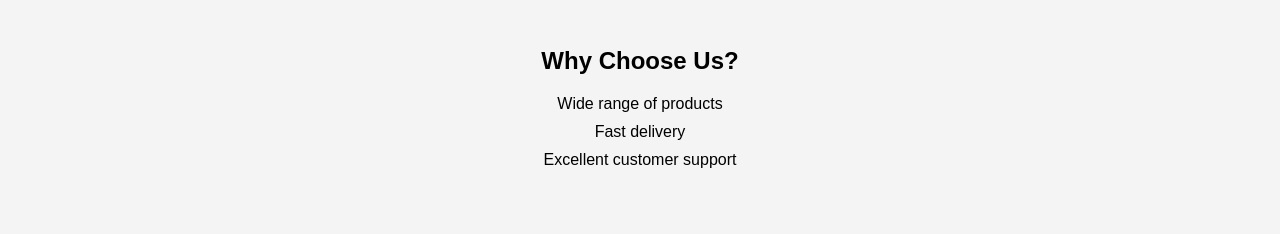
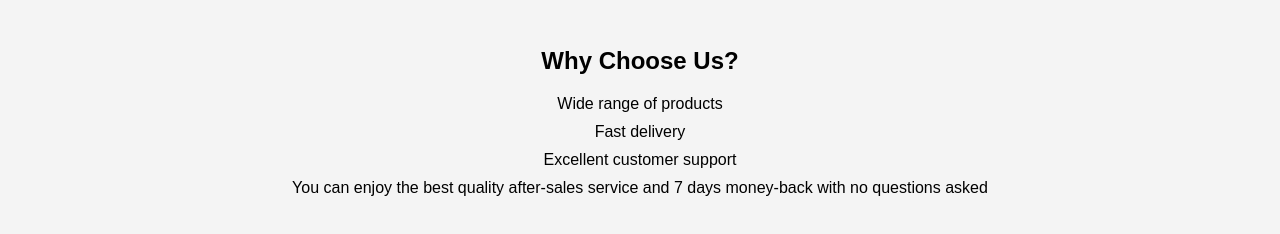
Before and after one commit to cnGRT/grant, a plain HTML site: page index.html in a window 1280 px wide. Shown: the part 894-1128 px from the top of the page. Drawn offline with Linux system fonts and the light colour scheme.

Commit message:
Update index.html

```diff
--- a/index.html
+++ b/index.html
@@ -73,6 +73,7 @@
         <li>Wide range of products</li>
         <li>Fast delivery</li>
         <li>Excellent customer support</li>
+        <li>You can enjoy the best quality after-sales service and 7 days money-back with no questions asked</li>
       </ul>
     </section>
     <section class="interactive-section">
```
